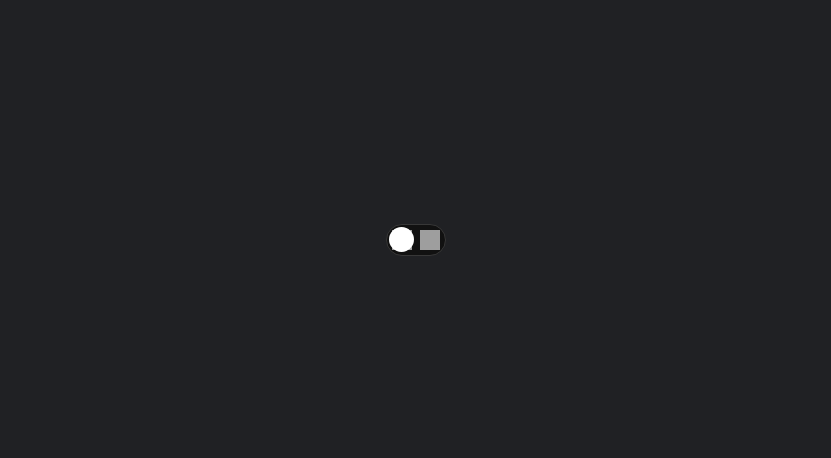
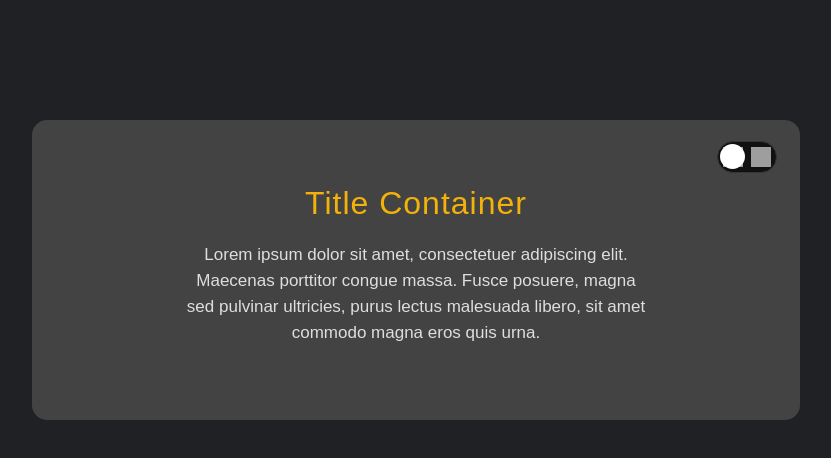
Before and after one commit to davhyandrade/Dark-Mode, a Next.js app: page / in a window 1280 px wide. Shown: the top 458 px of the page, without its empty margins (224-1055 px from the left). Built offline with nearby package versions, Linux system fonts and the light colour scheme; grey boxes are pictures that could not be loaded.

Commit message:
add: interface update

```diff
--- a/src/pages/index.tsx
+++ b/src/pages/index.tsx
@@ -3,6 +3,7 @@ import Head from 'next/head'
 import Image from 'next/image';
 import { useState } from 'react'
 import { createGlobalStyle } from 'styled-components';
+
 const Home: NextPage = () => {
   const [isActiveThemeDarkOrLight, setIsActiveThemeDarkOrLight] = useState<boolean>(false);
 
@@ -12,12 +13,18 @@ const Home: NextPage = () => {
 
   const GlobalStyles = createGlobalStyle<IProps>`
     ${props => props.isActiveThemeDarkOrLight ? `
-      body {
-        background-color: white
+      html {
+        --bg-color: white;
+        --bg-panel: #eeeeee;
+        --color-headings: #f3920b;
+        --color-text: #333;
       }
     ` : `
-      body {
-        background-color: #202124
+      html {
+        --bg-color: #202124;
+        --bg-panel: #434343;
+        --color-headings: #f3b20b;
+        --color-text: #dedede;
       }
     `}
   `;
@@ -28,6 +35,9 @@ const Home: NextPage = () => {
         <title>Dark Mode | Home</title>
       </Head>
       <GlobalStyles isActiveThemeDarkOrLight={isActiveThemeDarkOrLight}/>
+      <div className='container'>
+        <h1>Title Container</h1>
+        <p>Lorem ipsum dolor sit amet, consectetuer adipiscing elit. Maecenas porttitor congue massa. Fusce posuere, magna sed pulvinar ultricies, purus lectus malesuada libero, sit amet commodo magna eros quis urna.</p>
         <div className="btn-theme">
           <input onClick={() => console.log(isActiveThemeDarkOrLight)} onChange={(event) => setIsActiveThemeDarkOrLight(event.target.checked)} type="checkbox" id="btn-checkbox" />
           <label className='label' htmlFor="btn-checkbox">
@@ -36,6 +46,7 @@ const Home: NextPage = () => {
             <div className="ball"></div>
           </label>
         </div>
+      </div>
     </>
   )
 }
--- /dev/null
+++ b/src/styles/_button-theme.scss
@@ -0,0 +1,50 @@
+.btn-theme {
+    position: absolute;
+    right: 3%;
+    top: 7%;
+
+    #btn-checkbox {
+        opacity: 0;
+        position: absolute;
+
+        &:checked + .label .ball {
+            transform: translateX(29px);
+            background: gray;
+        }
+
+        &:checked + .label {
+            background: rgb(244, 244, 244);
+            border: 1px solid gray;
+        }
+    }
+
+    .label {
+        background-color: #111;
+        border-radius: 50px;
+        cursor: pointer;
+        display: flex;
+        align-items: center;
+        justify-content: space-between;
+        padding: 5px;
+        width: 60px;
+        position: relative;
+        border: 1px solid rgb(55, 55, 55);
+        transition: 0.5s linear;
+
+        img {
+            width: 20px;
+
+        }
+
+        .ball {
+            position: absolute;
+            background: white;
+            border-radius: 50%;
+            width: 25px;
+            height: 25px;
+            top: 2.3px;
+            left: 2.3px;
+            transition: 1s;
+        }
+    }
+}
--- /dev/null
+++ b/src/styles/_container.scss
@@ -0,0 +1,30 @@
+.container {
+    width: 60%;
+    height: 300px;
+    background-color: var(--bg-panel);
+    display: flex;
+    align-items: center;
+    flex-direction: column;
+    padding: 65px 50px;
+    margin-bottom: 20px;
+    border-radius: 15px;
+    transition: 0.5s;
+    position: relative;
+
+    h1 {
+        color: var(--color-headings);
+        margin-bottom: 20px;
+        letter-spacing: 1px;
+        font-weight: normal;
+        transition: 1s;
+    }
+
+    p {
+        color: var(--color-text);
+        width: 70%;
+        text-align: center;
+        font-size: 17px;
+        line-height: 26px;
+        transition: 1s;
+    }
+}
--- a/src/styles/_main.scss
+++ b/src/styles/_main.scss
@@ -2,6 +2,15 @@ body {
     display: flex;
     align-items: center;
     justify-content: center;
-    min-height: 60vh;
-    transition: background 0.5s linear;
+    min-height: 70vh;
+    transition: 0.5s;
+    background-color: var(--bg-color);
+    font-family: Arial, Helvetica, sans-serif;
 }
+
+#__next {
+    width: 100%;
+    display: flex;
+    align-items: center;
+    flex-direction: column;
+}
--- a/src/styles/_theme.scss
+++ /dev/null
@@ -1,48 +0,0 @@
-.dark {
-    background: #232c35;
-}
-
-#btn-checkbox {
-    opacity: 0;
-    position: absolute;
-
-    &:checked + .label .ball {
-        transform: translateX(29px);
-        background: gray;
-    }
-
-    &:checked + .label {
-        background: rgb(244, 244, 244);
-        border: 1px solid gray;
-    }
-}
-
-.label {
-    background-color: #111;
-    border-radius: 50px;
-    cursor: pointer;
-    display: flex;
-    align-items: center;
-    justify-content: space-between;
-    padding: 5px;
-    width: 60px;
-    position: relative;
-    border: 1px solid rgb(55, 55, 55);
-    transition: 0.5s linear;
-
-    img {
-        width: 20px;
-
-    }
-
-    .ball {
-        position: absolute;
-        background: white;
-        border-radius: 50%;
-        width: 25px;
-        height: 25px;
-        top: 2.3px;
-        left: 2.3px;
-        transition: 1s;
-    }
-}
--- a/src/styles/globals.css
+++ b/src/styles/globals.css
@@ -8,28 +8,37 @@ body {
   display: flex;
   align-items: center;
   justify-content: center;
-  min-height: 60vh;
-  transition: background 0.5s linear;
+  min-height: 70vh;
+  transition: 0.5s;
+  background-color: var(--bg-color);
+  font-family: Arial, Helvetica, sans-serif;
 }
 
-.dark {
-  background: #232c35;
+#__next {
+  width: 100%;
+  display: flex;
+  align-items: center;
+  flex-direction: column;
 }
 
-#btn-checkbox {
+.btn-theme {
+  position: absolute;
+  right: 3%;
+  top: 7%;
+}
+.btn-theme #btn-checkbox {
   opacity: 0;
   position: absolute;
 }
-#btn-checkbox:checked + .label .ball {
+.btn-theme #btn-checkbox:checked + .label .ball {
   transform: translateX(29px);
   background: gray;
 }
-#btn-checkbox:checked + .label {
+.btn-theme #btn-checkbox:checked + .label {
   background: rgb(244, 244, 244);
   border: 1px solid gray;
 }
-
-.label {
+.btn-theme .label {
   background-color: #111;
   border-radius: 50px;
   cursor: pointer;
@@ -42,10 +51,10 @@ body {
   border: 1px solid rgb(55, 55, 55);
   transition: 0.5s linear;
 }
-.label img {
+.btn-theme .label img {
   width: 20px;
 }
-.label .ball {
+.btn-theme .label .ball {
   position: absolute;
   background: white;
   border-radius: 50%;
@@ -54,4 +63,33 @@ body {
   top: 2.3px;
   left: 2.3px;
   transition: 1s;
+}
+
+.container {
+  width: 60%;
+  height: 300px;
+  background-color: var(--bg-panel);
+  display: flex;
+  align-items: center;
+  flex-direction: column;
+  padding: 65px 50px;
+  margin-bottom: 20px;
+  border-radius: 15px;
+  transition: 0.5s;
+  position: relative;
+}
+.container h1 {
+  color: var(--color-headings);
+  margin-bottom: 20px;
+  letter-spacing: 1px;
+  font-weight: normal;
+  transition: 1s;
+}
+.container p {
+  color: var(--color-text);
+  width: 70%;
+  text-align: center;
+  font-size: 17px;
+  line-height: 26px;
+  transition: 1s;
 }/*# sourceMappingURL=globals.css.map */
--- a/src/styles/globals.scss
+++ b/src/styles/globals.scss
@@ -1,3 +1,4 @@
 @import 'reset';
 @import 'main';
-@import 'theme';
+@import 'button-theme';
+@import 'container';
```
Also changed, not shown: 1 other file (tests, documents, lock files or other folders). Lines whose indentation alone changed are shown as unchanged.
